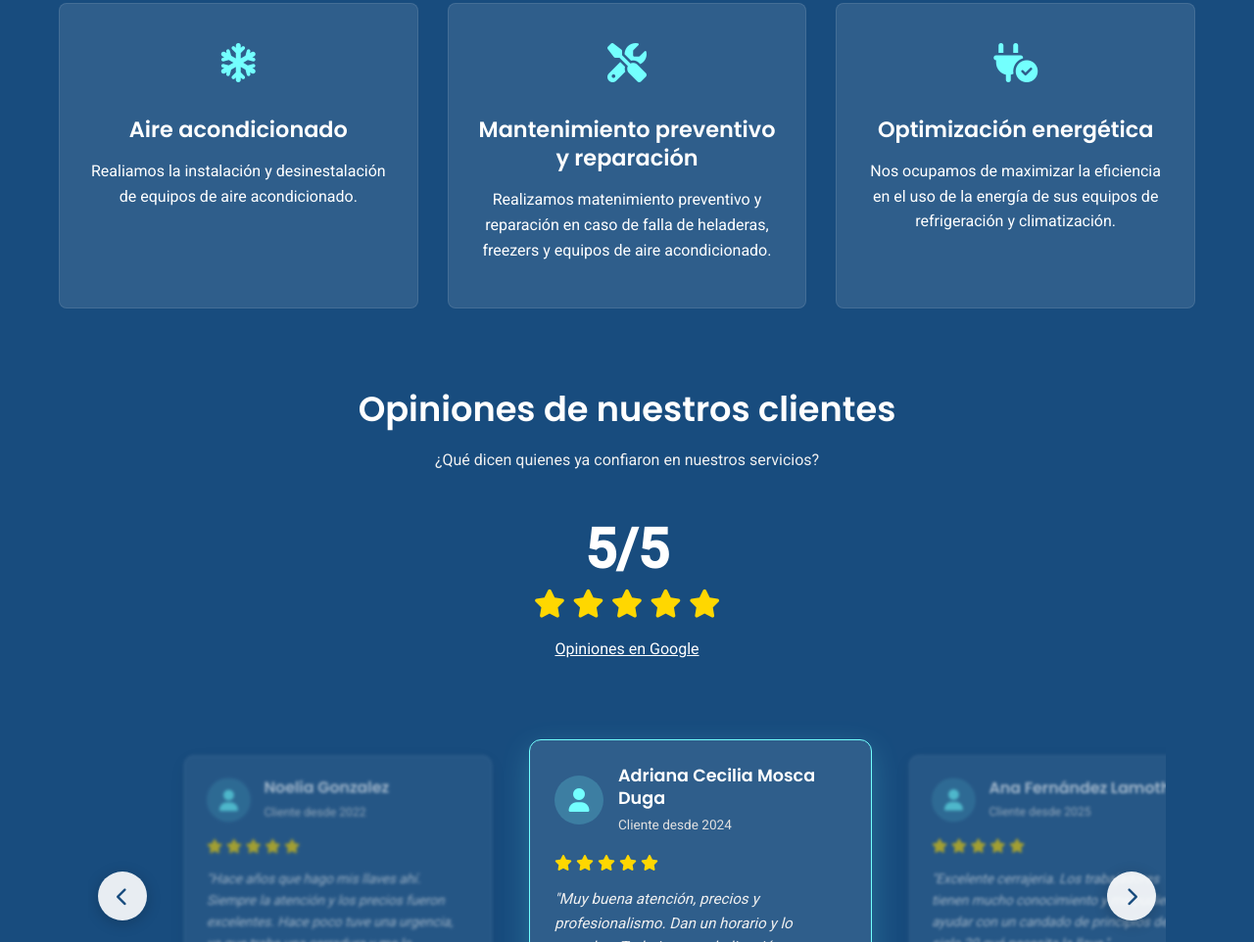
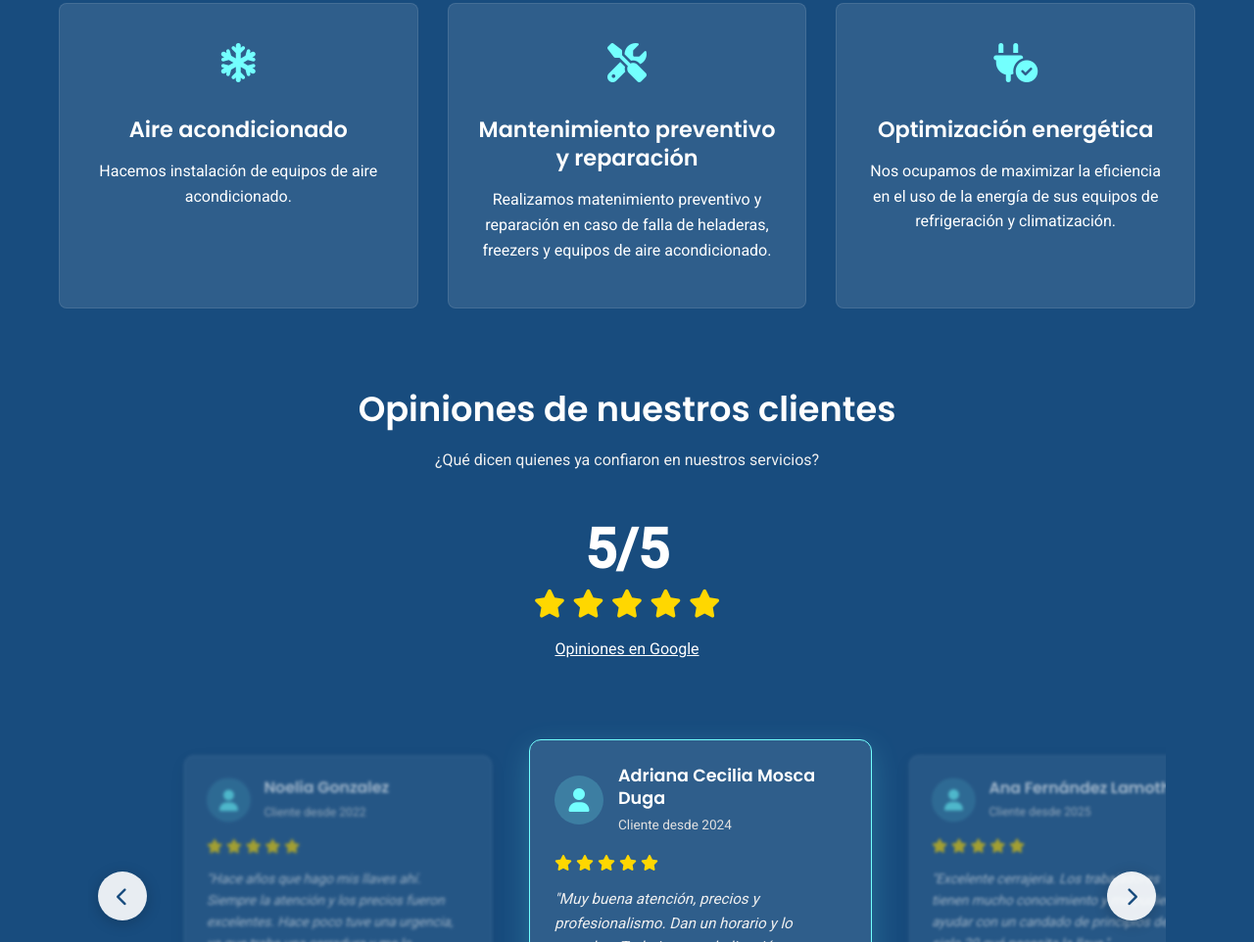
Before and after one commit to RanNumDis/muestra_refcen, a plain HTML site: page index.html in a window 1280 px wide. Shown: the part 867-1829 px from the top of the page at 98% size. Drawn offline with Linux system fonts and the light colour scheme.

Commit message:
Update index.html

```diff
--- a/index.html
+++ b/index.html
@@ -1261,7 +1261,7 @@
                         <i class="fas fa-snowflake"></i>
                     </div>
                     <h3 itemprop="name">Aire acondicionado</h3>
-                    <p itemprop="description">Realiamos la instalación y desinestalación de equipos de aire acondicionado.</p>
+                    <p itemprop="description">Hacemos instalación de equipos de aire acondicionado.</p>
                     <meta itemprop="serviceType" content="Instalación de aire acondicionado">
                 </div>
 
```
